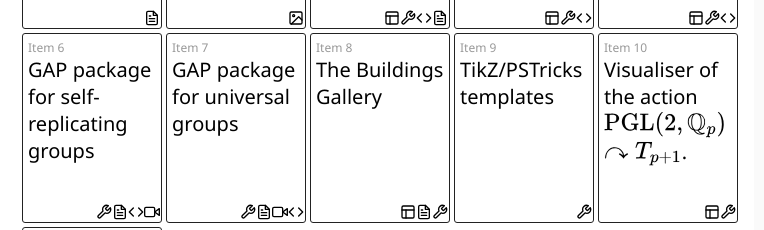
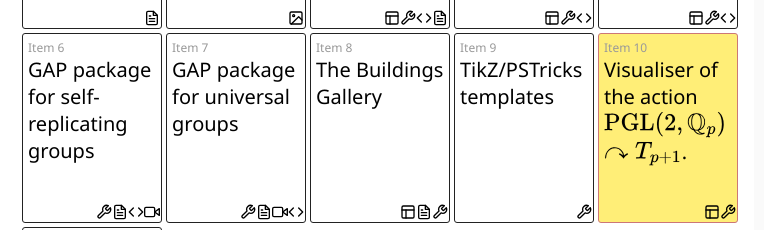
Before and after one commit to dalling1/LocallyCompactToolsCollection, a plain HTML site: page index.html in a window 1280 px wide. Both pictures are taken after a click on the element 668 px from the left and 647 px from the top of the page. Shown: the part 520-750 px from the top of the page, 0-764 px from the left. Drawn offline with nearby package versions, Linux system fonts and the light colour scheme.

Commit message:
Adds highlighting to the catalogue item whose details are being shown.

```diff
--- a/index.html
+++ b/index.html
@@ -78,11 +78,15 @@
     box-sizing: border-box;
     cursor: pointer;
     background-color: #fff;
-    transition: all 1s ease, background-color 0s;
+    transition: all 1s ease, background-color 0.1s ease;
    }
    #catalogue .item:hover {
     border: 1px solid #722;
     background-color: #fafafa;
+   }
+   #catalogue .item.showing {
+    border: 1px solid #c77;
+    background-color: #fe7;
    }
    #catalogue :lang(jp) {
     font-size: 0.5em;
--- a/manageitems.js
+++ b/manageitems.js
@@ -53,10 +53,16 @@ function setupItems(){
 
 ///////////////////////////////////////////////////////////////////////////////
 function showItemDetails(hash){
+ // clear any extant hightlighting of the catalogue items
+ clearHighlights();
+ // look for this item in the hashtable
  if (hashtable[hash]!=undefined){
   var n = parseInt(hashtable[hash].replace("item","")); // the hashtable entry is an id like "item8"
   console.log("Showing details: "+items[n-1].name);
   showDetails(n-1);
+  // highlight the item whose details are being shown
+  document.getElementById(hashtable[hash]).classList.add("showing");
+
   // store the items which the user views, so that we can recall them if requested
   // (or, for example, the user leaves the page and then returns later)
   addToHistory(hash);
@@ -139,6 +145,7 @@ function clearDetails(){
  detailsDiv.innerHTML = `     <p>Click on an item, or drag it into this box, to see its details.
      <span lang="jp" class="hidden">アイテムをクリックするか、このボックスにドラッグして詳細を表示します。</span></p>
 `;
+ clearHighlights();
 }
 
 ///////////////////////////////////////////////////////////////////////////////
@@ -456,3 +463,9 @@ String.prototype.hashCode = function() {
   }
   return hash;
 };
+
+///////////////////////////////////////////////////////////////////////////////
+function clearHighlights(){
+ var olditems = document.getElementsByClassName("showing");
+ for (var i=olditems.length;i>0;i--) olditems[i-1].classList.remove("showing");
+}
```
